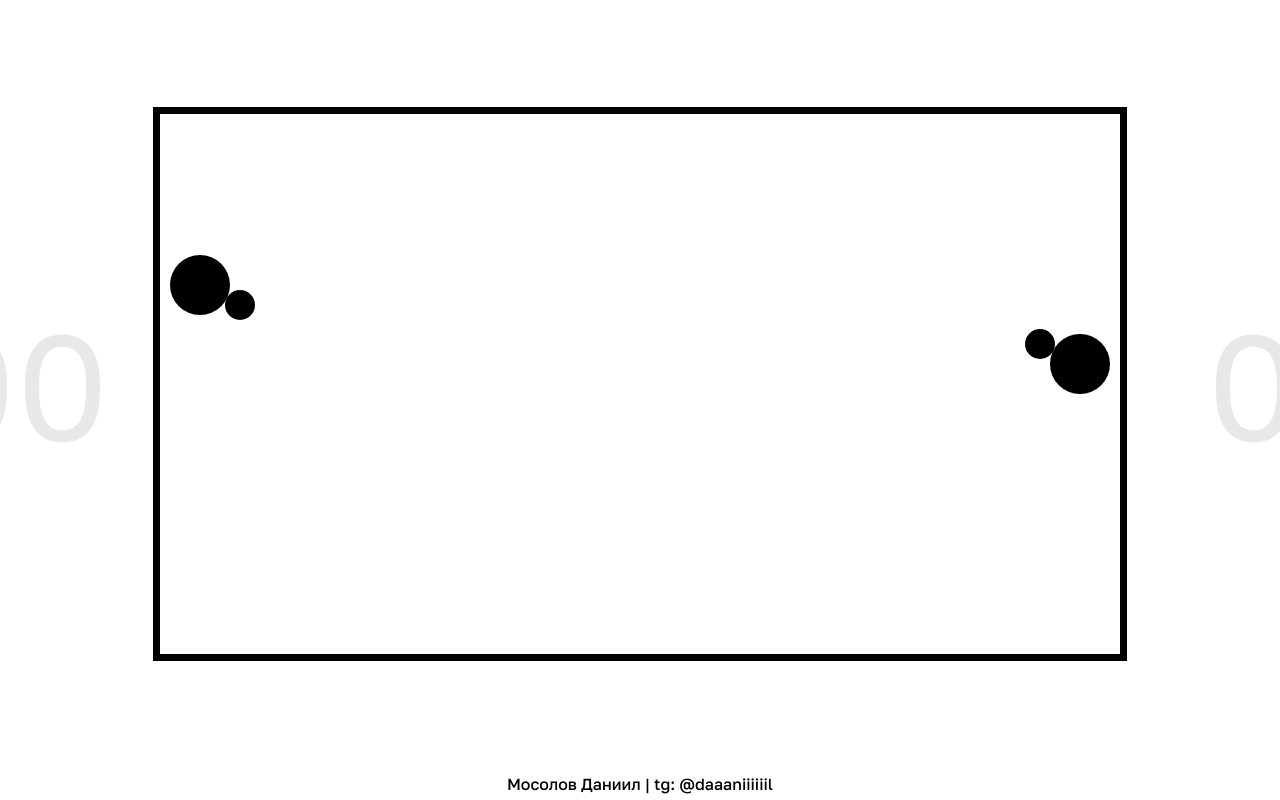
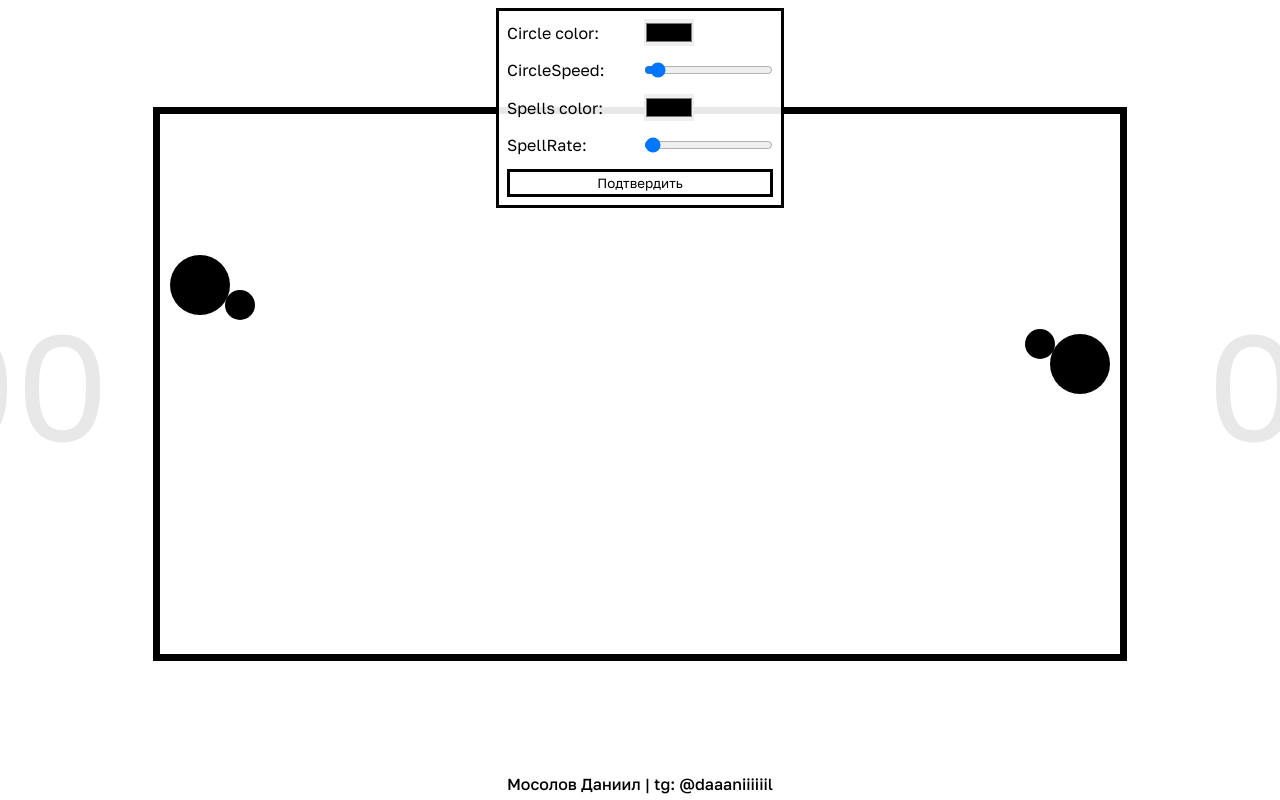
Before and after one commit to NOGAVADU/duel-of-circles, a React (Vite) app: page / in a window 1280 px wide. Built offline with nearby package versions, Linux system fonts and the light colour scheme.

Commit message:
duelant redactor form

```diff
--- a/src/App.tsx
+++ b/src/App.tsx
@@ -1,12 +1,16 @@
 import './App.css'
 import {Canvas} from "./components";
-import {useCanvas, useGameState} from "./shared/hooks";
+import {DuelantState, useCanvas, useGameState} from "./shared/hooks";
+import DuelantRedactor from "./components/DuelantRedactor/DuelantRedactor.tsx";
+import {useState} from "react";
 
 const canvasSize = {width: 960, height: 540}
 
 function App() {
     const canvasRef = useCanvas(draw)
-    const game = useGameState()
+    const [isRedactorVisible, setIsRedactorVisible] = useState<boolean>(true);
+    const [duelantToRedact, setDuelantToRedact] = useState<DuelantState | null>(null);
+    const game = useGameState(redactDuelant)
 
     function draw(context: CanvasRenderingContext2D) {
         if (!canvasRef.current) return;
@@ -18,18 +22,29 @@ function App() {
         })
     }
 
+    function redactDuelant(duelant: DuelantState) {
+        setIsRedactorVisible(true);
+        setDuelantToRedact(duelant);
+    }
+
     return (
         <>
             <main className="main">
                 <div className='battleground'>
                     <div
                         className='score'>
-                        {game.state.score.leftDuelantScore < 10 ? `0${game.state.score.leftDuelantScore}` : game.state.score.leftDuelantScore}
+                        {game.state.score.leftDuelantScore < 10 ?
+                            `0${game.state.score.leftDuelantScore}` :
+                            game.state.score.leftDuelantScore
+                        }
                     </div>
                     <Canvas canvasSize={canvasSize} canvasRef={canvasRef}/>
                     <div
                         className='score'>
-                        {game.state.score.rightDuelantScore < 10 ? `0${game.state.score.rightDuelantScore}` : game.state.score.rightDuelantScore}
+                        {game.state.score.rightDuelantScore < 10 ?
+                            `0${game.state.score.rightDuelantScore}` :
+                            game.state.score.rightDuelantScore
+                        }
                     </div>
                 </div>
             </main>
@@ -37,6 +52,11 @@ function App() {
             <footer className="footer">
                 Мосолов Даниил | tg: @daaaniiiiiil
             </footer>
+            {isRedactorVisible && (
+                <DuelantRedactor
+                    duelant={duelantToRedact ?? game.state.duelantLeftState}
+                    setIsRedactorVisible={setIsRedactorVisible}
+                />)}
         </>
     )
 }
--- a/src/components/DuelantRedactor/DuelantRedactor.module.css
+++ b/src/components/DuelantRedactor/DuelantRedactor.module.css
@@ -0,0 +1,23 @@
+.container {
+    position: absolute;
+    background: rgba(255, 255, 255, 0.91);
+    display: flex;
+    flex-direction: column;
+    margin-top: 0.5rem;
+    padding: 0.5rem;
+    gap: 1rem;
+    border: 3px solid #000;
+}
+
+.label {
+    display: grid;
+    grid-template: 1fr / 1fr 1fr;
+    align-items: center;
+    gap: 0.5rem;
+}
+
+.button {
+    padding: 0.2rem;
+    background: transparent;
+    border: 3px solid #000;
+}
--- a/src/components/DuelantRedactor/DuelantRedactor.tsx
+++ b/src/components/DuelantRedactor/DuelantRedactor.tsx
@@ -1,7 +1,78 @@
+import styles from './DuelantRedactor.module.css'
+import {DuelantState} from "../../shared/hooks";
+import {ChangeEvent, FormEvent, useState} from "react";
 
-function DuelantRedactor(props) {
+interface DuelantRedactorProps {
+    setIsRedactorVisible: (value: boolean) => void;
+    duelant: DuelantState;
+}
+
+function DuelantRedactor(props: DuelantRedactorProps) {
+    const {setIsRedactorVisible, duelant} = props;
+
+    const [formState, setFormState] = useState({
+        color: duelant.color,
+        speed: duelant.speed,
+        spellsColor: duelant.spellsColor,
+        spellRate: duelant.spellRate,
+    });
+
+    const onSubmit = (e: FormEvent) => {
+        e.preventDefault();
+        setIsRedactorVisible(false)
+    }
+
     return (
-        <div></div>
+        <form className={styles.container} onSubmit={onSubmit}>
+            <label className={styles.label}>
+                Circle color:
+                <input
+                    type={'color'}
+                    value={formState.color}
+                    onChange={(e: ChangeEvent<HTMLInputElement>) => setFormState({...formState, color: e.target.value})}
+                />
+            </label>
+            <label className={styles.label}>
+                CircleSpeed:
+                <input
+                    type={'range'}
+                    value={formState.speed}
+                    onChange={(e: ChangeEvent<HTMLInputElement>) => setFormState({
+                        ...formState,
+                        speed: +e.target.value
+                    })}
+                />
+            </label>
+            <label className={styles.label}>
+                Spells color:
+                <input
+                    type={'color'}
+                    value={formState.spellsColor}
+                    onChange={(e: ChangeEvent<HTMLInputElement>) => setFormState({
+                        ...formState,
+                        spellsColor: e.target.value
+                    })}
+                />
+            </label>
+            <label className={styles.label}>
+                SpellRate:
+                <input
+                    type={'range'}
+                    value={formState.spellRate}
+                    onChange={(e: ChangeEvent<HTMLInputElement>) => setFormState({
+                        ...formState,
+                        spellRate: +e.target.value
+                    })}
+                />
+            </label>
+
+            <button
+                type={'submit'}
+                className={styles.button}
+            >
+                Подтвердить
+            </button>
+        </form>
     );
 }
 
--- a/src/shared/models/Duelant.ts
+++ b/src/shared/models/Duelant.ts
@@ -5,7 +5,9 @@ export class Duelant extends Circle {
     mouseX: number = 0;
     mouseY: number = 0;
     speed: number;
-    spells: Spell[];
+    spells: Spell[] = [];
+    isClicked: boolean = false;
+    onClick: () => void;
 
     constructor(
         x: number,
@@ -13,17 +15,19 @@ export class Duelant extends Circle {
         radius: number,
         color: string,
         speed: number,
-        spells: Spell[] = [],
+        onClick: () => void,
     ) {
         super(x, y, radius, color);
         this.speed = speed;
-        this.spells = spells;
+        this.onClick = onClick
     }
 
     init(context: CanvasRenderingContext2D) {
         this.draw(context);
         this.activeWallCollide(context)
-        this.activeCursorCollide(context)
+        this.activeCursorWatch(context)
+        this.activeCursorCollide()
+        this.activeClickAction(context)
         this.activeSpellShooting(context)
     }
 
@@ -48,22 +52,7 @@ export class Duelant extends Circle {
         }
     }
 
-    activeCursorCollide(context: CanvasRenderingContext2D) {
-        const getMouseCoords = (e: MouseEvent) => {
-            const rect = context.canvas.getBoundingClientRect();
-            if (rect) {
-                this.mouseX = e.clientX - rect.left;
-                this.mouseY = e.clientY - rect.top;
-            }
-        }
-
-        context.canvas.addEventListener("mousemove", getMouseCoords)
-        context.canvas.addEventListener("mouseout", () => {
-            context.canvas.removeEventListener("mousemove", getMouseCoords)
-            this.mouseX = 0;
-            this.mouseY = 0;
-        })
-
+    activeCursorCollide() {
         if (!this.mouseX && !this.mouseY) return
 
         if (this.mouseX < this.x + this.radius && this.mouseX > this.x - this.radius) {
@@ -79,10 +68,47 @@ export class Duelant extends Circle {
                 }
             }
         }
+
     }
 
     activeSpellShooting(context: CanvasRenderingContext2D) {
         this.spells = this.spells.filter(s => !s.destroyed)
         this.spells.forEach(s => s.init(context))
     }
+
+    activeCursorWatch(context: CanvasRenderingContext2D) {
+        const getMouseCoords = (e: MouseEvent) => {
+            const rect = context.canvas.getBoundingClientRect();
+            if (rect) {
+                this.mouseX = e.clientX - rect.left;
+                this.mouseY = e.clientY - rect.top;
+            }
+        }
+
+        context.canvas.addEventListener("mousemove", getMouseCoords)
+        context.canvas.addEventListener("mouseout", () => {
+            context.canvas.removeEventListener("mousemove", getMouseCoords)
+            this.mouseX = 0;
+            this.mouseY = 0;
+        })
+    }
+
+    activeClickAction(context: CanvasRenderingContext2D) {
+        context.canvas.addEventListener("click", () => {
+            if (!this.isClicked) {
+                if (
+                    Math.sqrt(
+                        Math.pow(this.mouseX - this.x, 2) + Math.pow(this.mouseY - this.y, 2)
+                    ) <= this.radius
+                ) {
+                    this.onClick()
+                    this.isClicked = true
+                }
+            }
+        })
+        context.canvas.addEventListener("mouseout", () => {
+            context.canvas.removeEventListener("click", this.onClick)
+            this.isClicked = false
+        })
+    }
 }
--- a/src/shared/models/Spell.ts
+++ b/src/shared/models/Spell.ts
@@ -52,7 +52,6 @@ export class Spell extends Circle {
             this.radius + this.target.radius
         )) {
             if (!this.destroyed) {
-                console.log('hit')
                 this.onTargetHit()
                 this.destroySpell(context)
             }
--- a/src/shared/models/index.ts
+++ b/src/shared/models/index.ts
@@ -1,3 +1,5 @@
 export * from './Circle.ts'
 
 export * from './Duelant.ts'
+
+export * from './Spell.ts'
```
Also changed, not shown: src/shared/hooks/useGameState.ts (+11 -80 lines).
